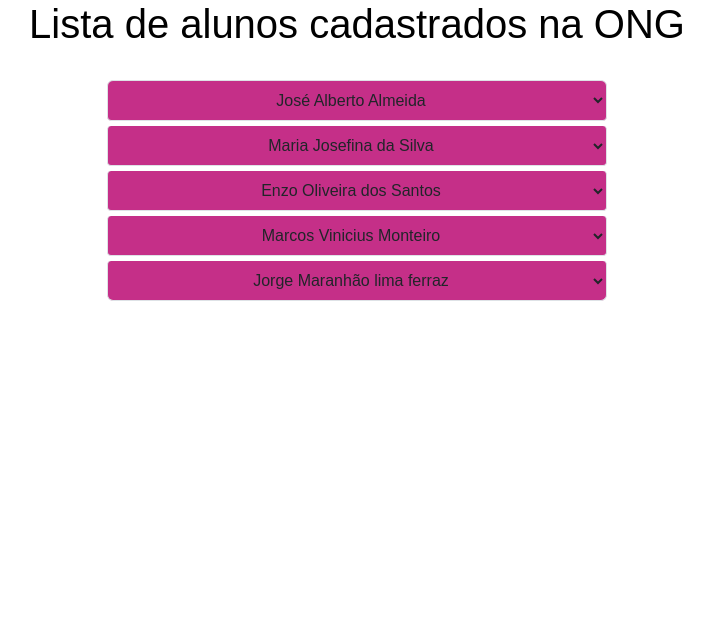
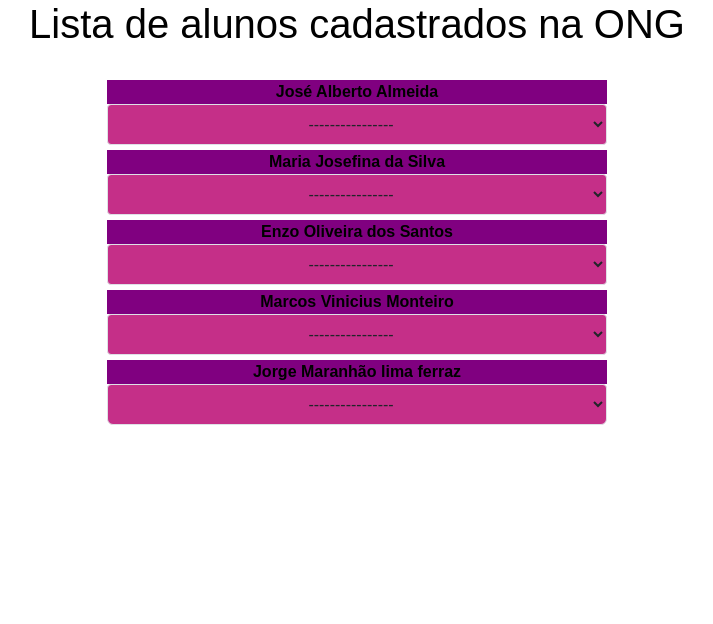
Before and after one commit to Zabbak/G10, a Django app: page /alunos in a window 1280 px wide. Shown: the part 148-772 px from the top of the page, without its empty margins (283-996 px from the left). Run offline with Django 4.2, Linux system fonts and the light colour scheme.

Commit message:
Update ajustes

```diff
--- a/projetosg10app/templates/alunos.html
+++ b/projetosg10app/templates/alunos.html
@@ -42,32 +42,37 @@
     <div class="container">
         <div style="width: 500px;" class="centered-content">
             <div class="list-group">
+                <b>José Alberto Almeida</b>
                 <select class="list-group-item list-group-item-action">
-                    <option selected>José Alberto Almeida</option>
+                    <option selected>----------------</option>
                     <option value="1">Futebol</option>
                     <option value="2">Basquete</option>
                     <option value="3">Vôlei</option>
                   </select>
+                  <b>Maria Josefina da Silva</b>
                 <select class="list-group-item list-group-item-action">
-                    <option selected>Maria Josefina da Silva</option>
+                    <option selected>----------------</option>
                     <option value="1">Futebol</option>
                     <option value="2">Basquete</option>
                     <option value="3">Vôlei</option>
                   </select>
+                  <b>Enzo Oliveira dos Santos</b>
                   <select class="list-group-item list-group-item-action">
-                    <option selected>Enzo Oliveira dos Santos</option>
+                    <option selected>----------------</option>
                     <option value="1">Futebol</option>
                     <option value="2">Basquete</option>
                     <option value="3">Vôlei</option>
                   </select>
+                  <b>Marcos Vinicius Monteiro</b>
                   <select class="list-group-item list-group-item-action">
-                    <option selected>Marcos Vinicius Monteiro</option>
+                    <option selected>----------------</option>
                     <option value="1">Futebol</option>
                     <option value="2">Basquete</option>
                     <option value="3">Vôlei</option>
                   </select>
+                  <b>Jorge Maranhão lima ferraz</b>
                   <select class="list-group-item list-group-item-action">
-                    <option selected>Jorge Maranhão lima ferraz</option>
+                    <option selected>----------------</option>
                     <option value="1">Futebol</option>
                     <option value="2">Basquete</option>
                     <option value="3">Vôlei</option>
--- a/projetosg10app/templates/errologin.html
+++ b/projetosg10app/templates/errologin.html
@@ -8,7 +8,7 @@
     <link href="https://cdn.jsdelivr.net/npm/bootstrap@5.3.2/dist/css/bootstrap.min.css" rel="stylesheet" integrity="sha384-T3c6CoIi6uLrA9TneNEoa7RxnatzjcDSCmG1MXxSR1GAsXEV/Dwwykc2MPK8M2HN" crossorigin="anonymous" rel="stylesheet">
     <style>
         body {
-            background-image: linear-gradient(45deg, rgb(252, 252, 99), rgb(247, 187, 119), rgb(252, 252, 99));
+            background-color:white;
             color: black;
             font-family: Arial, Helvetica, sans-serif;
         }
```
Also changed, not shown: projetosg10app/static/paginicial.css (+0 -23 lines).
